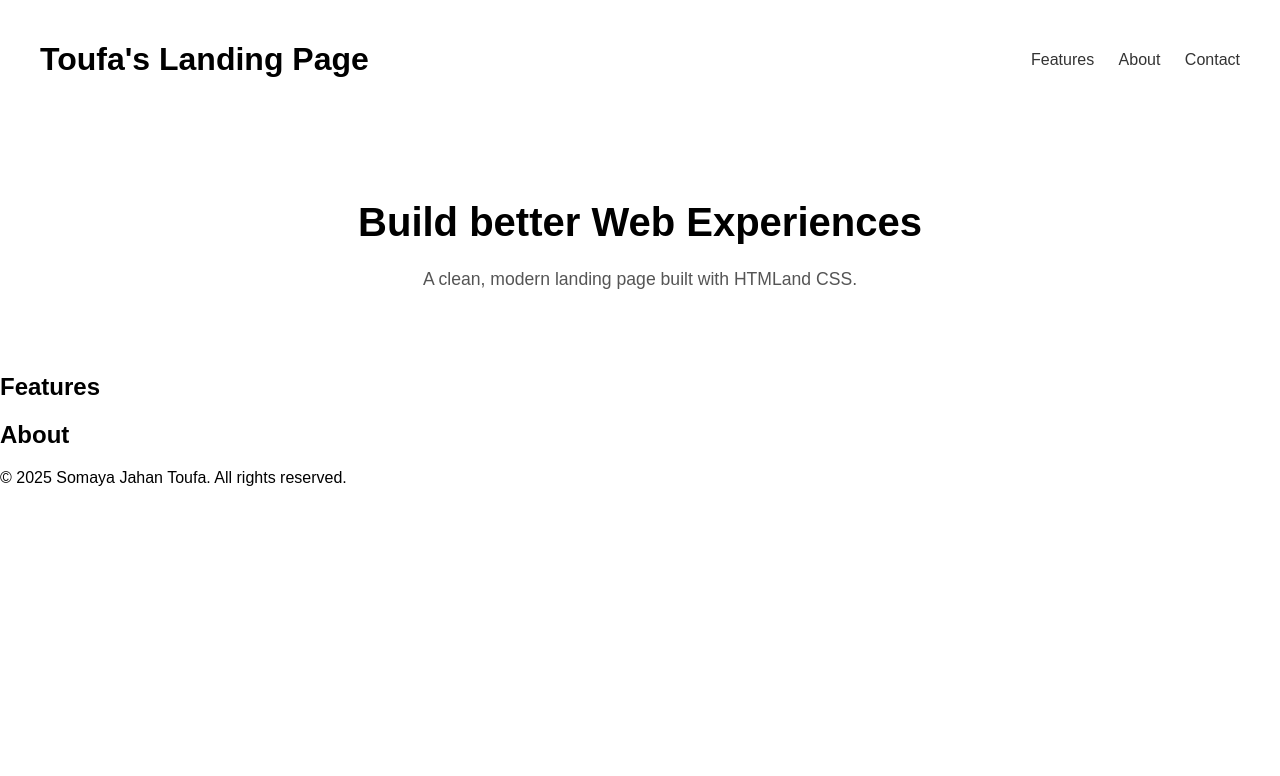
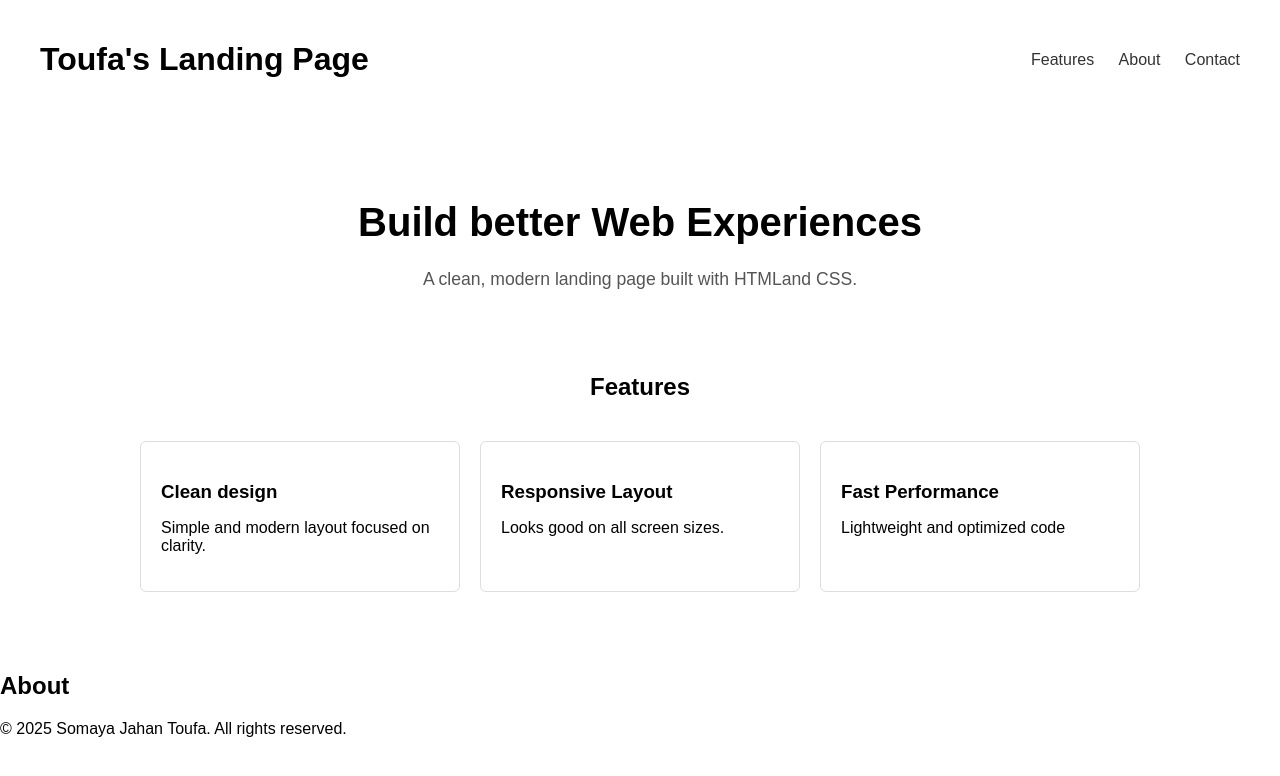
Before and after one commit to toufa176/Responsive-Landing-Page, a plain HTML site: page index.html in a window 1280 px wide. Drawn offline with Linux system fonts and the light colour scheme.

Commit message:
css updated

```diff
--- a/index.html
+++ b/index.html
@@ -24,6 +24,22 @@
 
     <section id="features" class="features">
         <h2>Features</h2>
+        <div class="feature-list">
+            <div class="feature">
+                <h3>Clean design</h3>
+                <p>Simple and modern layout focused on clarity.</p>
+
+            </div>
+            <div class="feature">
+                <h3>Responsive Layout</h3>
+                <p>Looks good on all screen sizes.</p>
+            </div>
+            <div class="feature">
+                <h3>Fast Performance</h3>
+                <p>Lightweight and optimized code</p>
+            </div>
+
+        </div>
     </section>
 
     <section id="about" class="about">
--- a/style.css
+++ b/style.css
@@ -34,3 +34,31 @@ nav a {
     line-height:1.6;
     color:#555;
 }
+
+.features {
+    max-width:1000px;
+    margin:80px auto;
+    padding:0 20px;
+}
+
+.features h2 {
+    text-align:center;
+    margin-bottom:40px;
+
+}
+
+.feature-list {
+    display:flex;
+    gap:20px;
+}
+
+.feature {
+    flex:1;
+    padding:20px;
+    border:1px solid #ddd;
+    border-radius: 6px;
+}
+
+.feature h3 {
+    margin-bottom:10px;
+}
```
